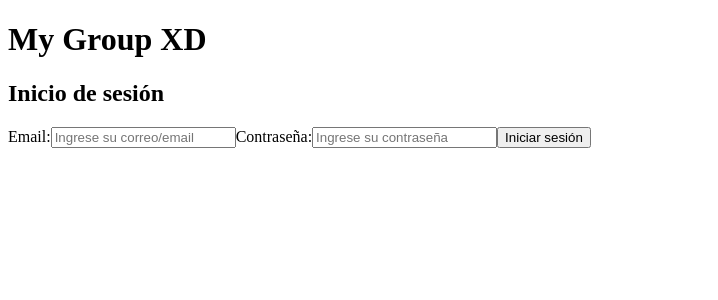
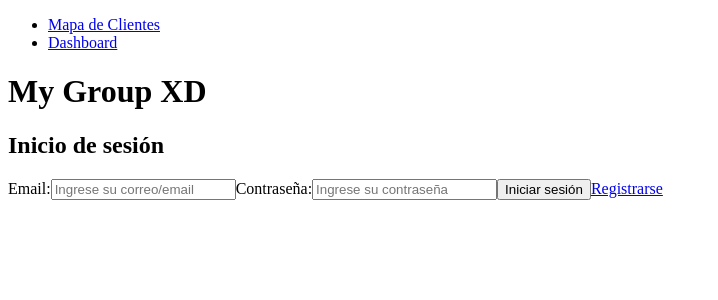
Before and after one commit to HeraldOfCalamity/sig-clientes, a React (Vite) app: page /login in a window 1280 px wide. Shown: the top 300 px of the page, without its empty margins (0-718 px from the left). Built offline with nearby package versions, Linux system fonts and the light colour scheme.

Commit message:
added(login logic)

```diff
--- a/src/App.jsx
+++ b/src/App.jsx
@@ -4,9 +4,10 @@ import { departments } from './map-assets/departments';
 import SelectDepartment from './components/Home/SelectDepartment';
 import ClientRegistration from './components/Home/ClientRegistering';
 import SelectLayer from './components/Home/SelectLayer';
-import { BrowserRouter as Router, Route, Routes, Navigate } from 'react-router-dom';
+import { BrowserRouter as Router, Route, Routes, Navigate, Link } from 'react-router-dom';
 import LoginView from './components/Login/LoginView';
 import RegisterView from './components/Register/RegisterView';
+import Dashboard from './components/Home/Dashboard';
 
 
 function App() {
@@ -18,6 +19,9 @@ function App() {
   const [selectedLocation, setSelectedLocation] = useState(null);
   const [layer, setLayer] = useState('normal');
   const [isAuthenticated, setIsAuthenticated] = useState(false);
+  const [admins, setAdmins] = useState([
+    { email: 'admin@leaflet.com', password: 'admin123' }
+  ])
 
 
   const registerClient = (client) => {
@@ -32,14 +36,27 @@ function App() {
   const handleLayerChange = (layer) => {
     setLayer(layer);
   }
+  const registerAdmin = (admin) => {
+    setAdmins([...admins, admin]);
+  }
 
   return (
     <Router>
+      <div><nav>
+        <ul>
+          <li>
+            <Link to={'/'}>Mapa de Clientes</Link>
+          </li>
+          <li>
+            <Link to={'/dashboard'}>Dashboard</Link>
+          </li>
+        </ul>
+      </nav></div>
       <Routes>
         <Route path='/login' element={
-          <LoginView onLogin={() => setIsAuthenticated(true)} />
+          <LoginView whiteList={admins} onLogin={() => setIsAuthenticated(true)} />
         } />
-        <Route path='/register' element={<RegisterView />} />
+        <Route path='/register' element={<RegisterView onAdminRegister={registerAdmin} />} />
         <Route
           path='/'
           element={
@@ -50,6 +67,7 @@ function App() {
                 <SelectDepartment onChange={changeCenter} />
                 <SelectLayer onChange={handleLayerChange} />
                 <MapView clientes={clientes} /*sectores={sectores}*/ center={mapCenter} onClick={handleMapClick} layer={layer} />
+                <Dashboard />
               </div>
             ) : (
               <Navigate to='/login' />
--- /dev/null
+++ b/src/components/Home/Dashboard.jsx
@@ -0,0 +1,8 @@
+const Dashboard = () => {
+
+    return (
+        <h3>Dashboard here!</h3>
+    )
+}
+
+export default Dashboard;
--- a/src/components/Login/LoginView.jsx
+++ b/src/components/Login/LoginView.jsx
@@ -1,18 +1,31 @@
 import { useState } from 'react';
-import { useNavigate } from 'react-router-dom'
+import { Link, useNavigate } from 'react-router-dom'
 
 
-const LoginView = ({ onLogin }) => {
+const LoginView = ({ whiteList, onLogin }) => {
     const [email, setEmail] = useState('');
     const [password, setPassword] = useState('');
     const navigate = useNavigate();
 
     const handleSubmit = (e) => {
         e.preventDefault();
-        //implementar autenticacion
+        const foundAdmin = whiteList.find(admin => admin.email === email);
+        if (!foundAdmin) {
+            alert('Usuario no encontrado');
+            return;
+        }
+
+        if (password !== foundAdmin.password) {
+            alert('Credenciales incorrectas');
+            return;
+        }
+
         onLogin();
         navigate('/');
     }
+
+
+
     return (
         <div>
             <h1>My Group XD</h1>
@@ -23,6 +36,7 @@ const LoginView = ({ onLogin }) => {
                 <label html="password">Contraseña:</label>
                 <input type="password" placeholder="Ingrese su contraseña" value={password} onChange={e => setPassword(e.target.value)} required />
                 <button type="submit">Iniciar sesión</button>
+                <Link to={'/register'}>Registrarse</Link>
             </form>
         </div>
     )
--- a/src/components/Register/RegisterView.jsx
+++ b/src/components/Register/RegisterView.jsx
@@ -1,7 +1,7 @@
 import { useState } from "react";
 import { useNavigate } from 'react-router-dom';
 
-const RegisterView = () => {
+const RegisterView = ({ onAdminRegister }) => {
     const [email, setEmail] = useState('');
     const [password, setPassword] = useState('');
     const [confirmPassword, setConfirmPassword] = useState('');
```
